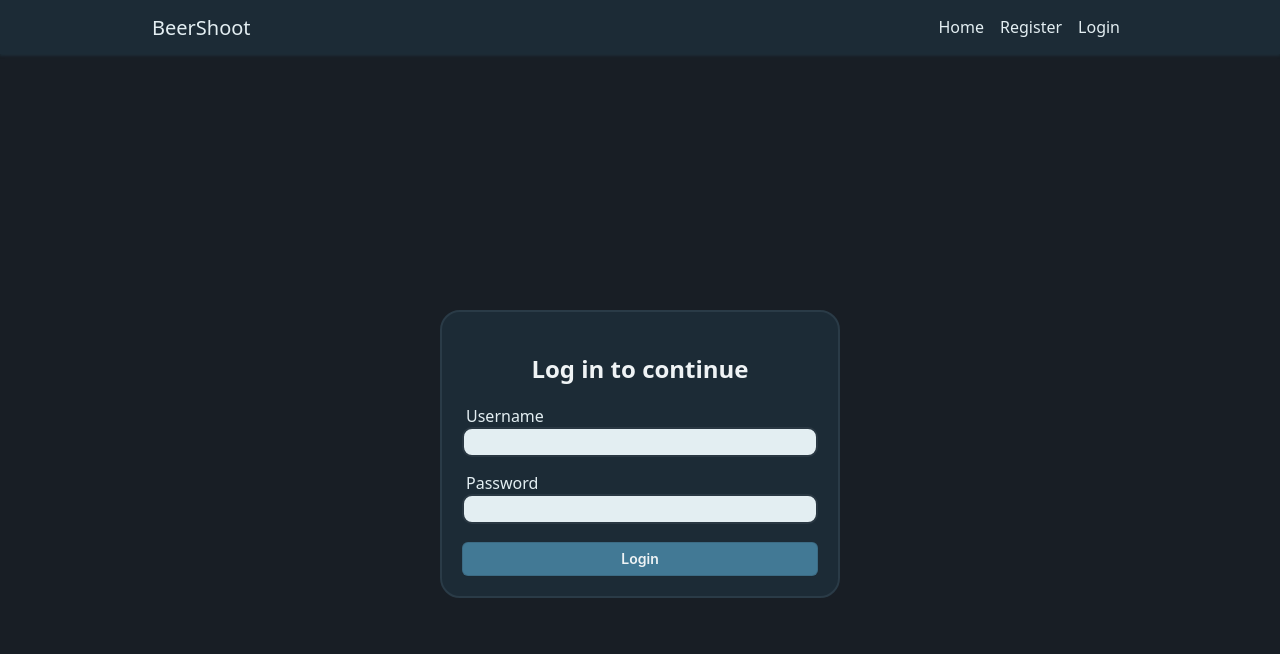
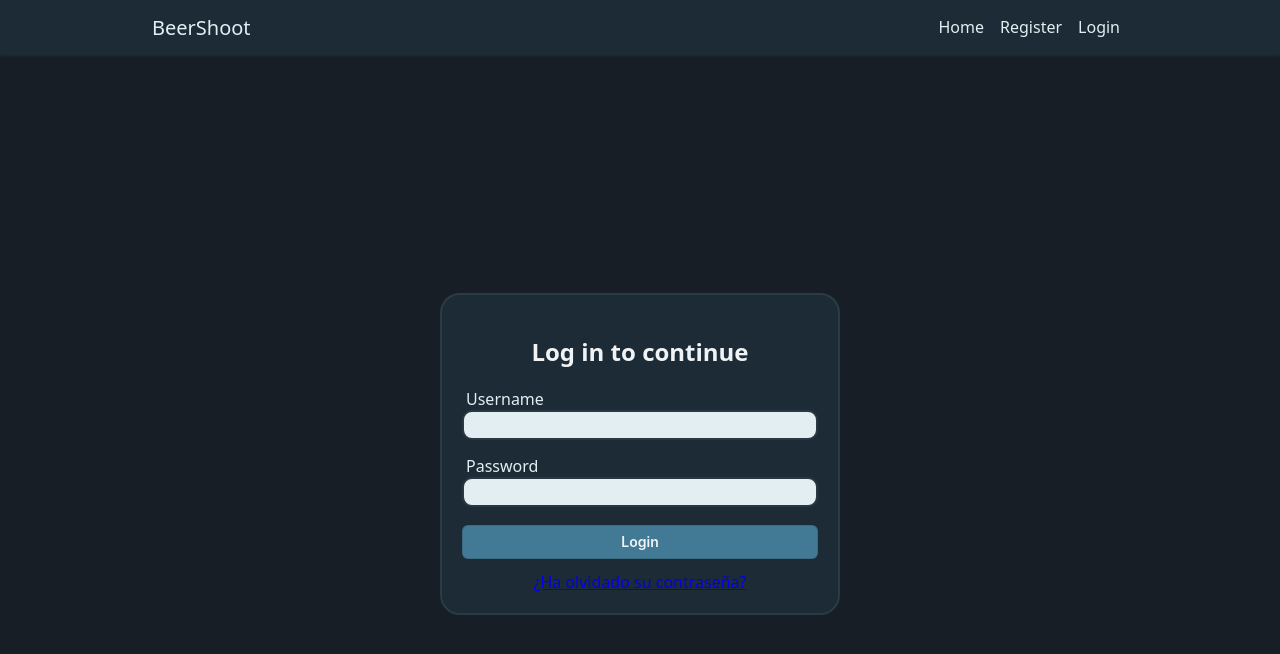
Before and after one commit to newalvaro9/BeerShot, a Next.js app: page /auth/login in a window 1280 px wide. Shown: the top 654 px of the page. Built offline with nearby package versions, Linux system fonts and the light colour scheme; no server answers.

Commit message:
forgot pass

```diff
--- a/src/pages/auth/login.tsx
+++ b/src/pages/auth/login.tsx
@@ -70,6 +70,7 @@ export default function Login() {
                         </div>
 
                         <button type="button" onClick={handleSignIn} className={`${styles["submit-input"]} ${buttons["button-3"]}`}>Login</button>
+                        <a style={{ alignSelf: 'center', marginTop: 12 }} href="/reset/password">¿Ha olvidado su contraseña?</a>
                     </div>
                 </div>
             </form>
```
